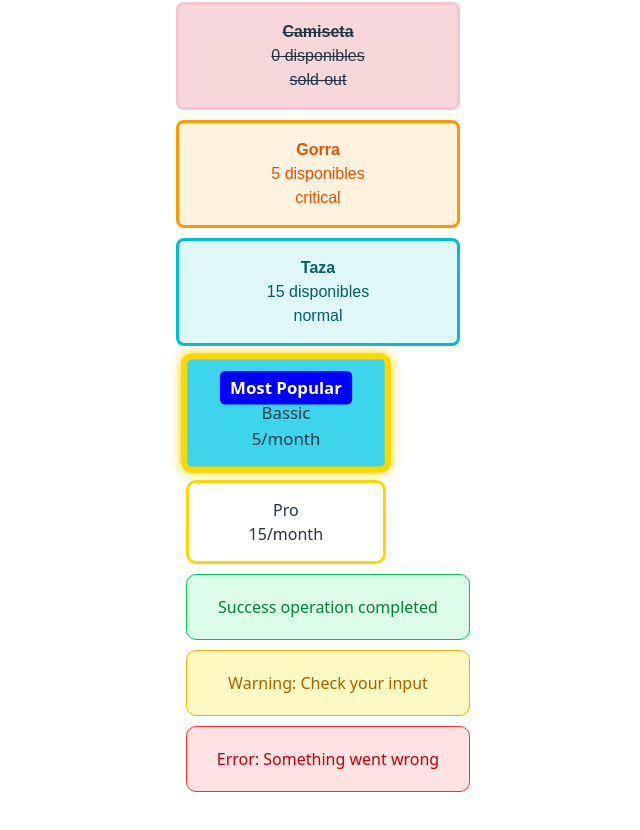
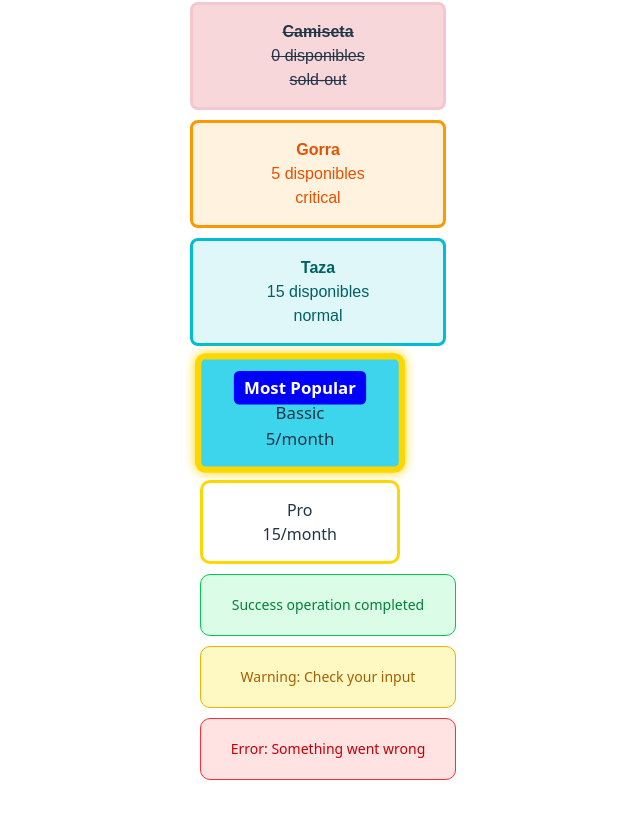
Before and after one commit to arperezch13-dot/CollabRepo, a React (Vite) app: page / in a window 1280 px wide. Shown: the part 322-1152 px from the top of the page, without its empty margins (322-962 px from the left). Built offline with nearby package versions, Linux system fonts and the light colour scheme.

Commit message:
Fix Notification component layout and ensure message is wrapped in a paragraph

```diff
--- a/src/components/Notification/Notification.tsx
+++ b/src/components/Notification/Notification.tsx
@@ -16,8 +16,10 @@ const Notification = (props: NotificationProps) => {
     }
   return (
 
-    <div className={`style-card p-4 rounded-lg border margin-30 ${styles[props.type]}`}>
-      {props.message}</div>
+    <div className={`style-card p-4 rounded-lg border my-30 ${styles[props.type]}`}>
+    <p className="text-sm">{props.message}</p>
+
+    </div>
   )
 }
 
```
